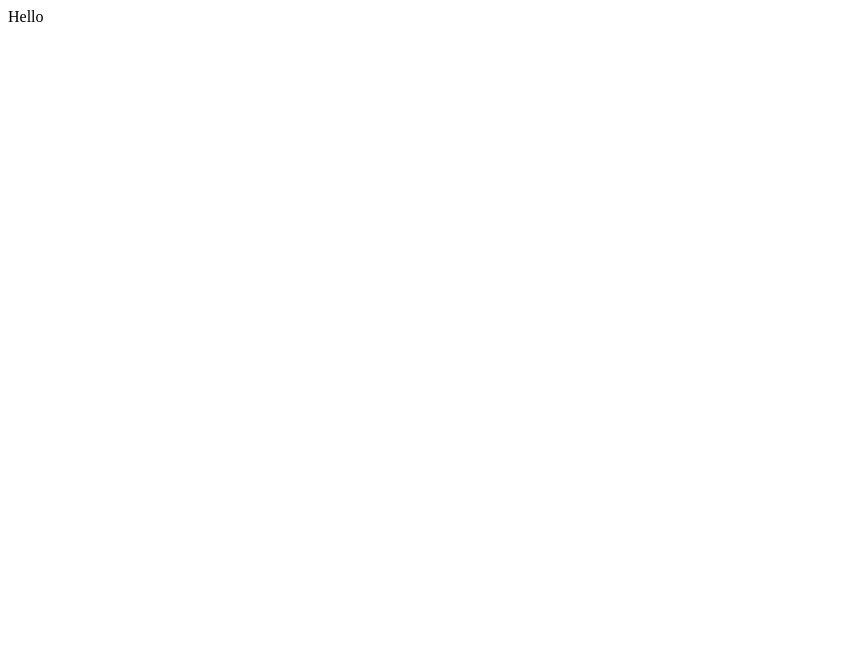
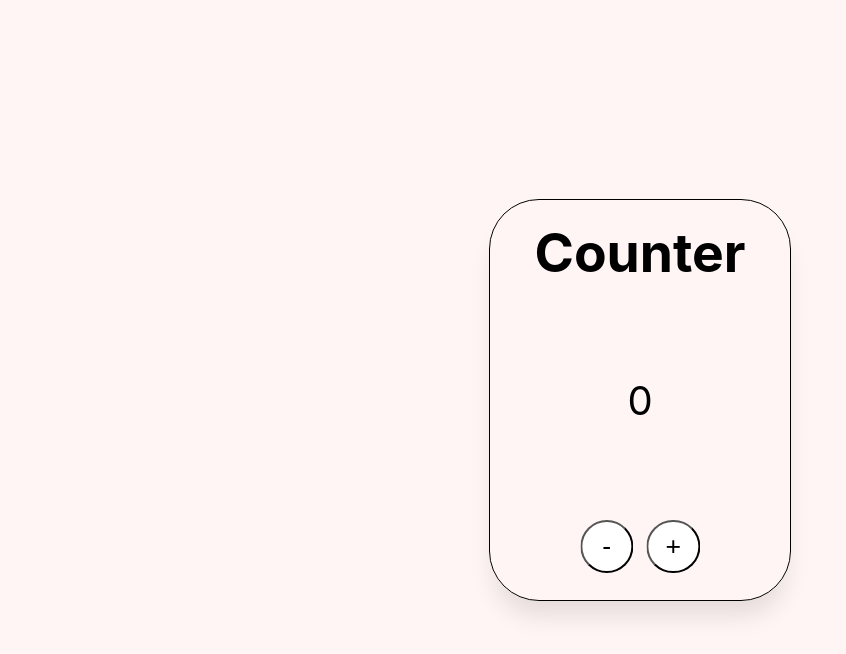
Before and after one commit to phamja1/website, a React (Create React App) app: page / in a window 1280 px wide. Shown: the top 654 px of the page, without its empty margins (0-846 px from the left). Built offline with nearby package versions, Linux system fonts and the light colour scheme.

Commit message:
Add Floating Counter Card

```diff
--- /dev/null
+++ b/src/App.css
@@ -0,0 +1,26 @@
+body {
+    background-color: #fff5f5;
+    font-family: sans-serif;
+}
+
+.floating-card {
+    position: absolute;
+    border-radius: 50px;
+    color: black;
+    width: 300px;
+    height: 400px;
+    display: flex;
+    justify-content: center;
+    align-items: center;
+    border: 0.1em solid black;
+    top: 50vh;
+    left: 50vw;
+    box-shadow: 0 20px 25px -5px rgba(0, 0, 0, 0.1);
+    transform: translate(-50%, -50%);
+}
+
+.floating-card:hover {
+    box-shadow: 0 20px 25px -5px rgba(0, 0, 0, .2),
+        0 10px 10px -5px rgba(0, 0, 0, .2);
+    z-index: 1;
+}
--- a/src/App.tsx
+++ b/src/App.tsx
@@ -1,9 +1,12 @@
 import React from 'react';
+import './App.css'
+import CountCard from './Components/CountCard';
+import NavBar from './Components/NavBar';
 
 function App() {
   return (
     <div className="App">
-      Hello
+      <CountCard />
     </div>
   );
 }
--- /dev/null
+++ b/src/Components/CountCard.tsx
@@ -0,0 +1,29 @@
+import React, { useState } from "react";
+import '../styles/CountCard.css';
+
+function CountCard() {
+    const [counter, setCounter] = useState<number>(0);
+
+    const incrementCounter = () => {
+        setCounter(counter + 1);
+    };
+
+    const decrementCounter = () => {
+        setCounter(counter - 1);
+    };
+    return (
+        <div className="App">
+            <div className="floating-card CountCard">
+                <div className="Counter-title">Counter</div>
+                <div style={{fontSize:'30pt'}}>{counter}</div>
+                <div className="buttons">
+                    <button onClick={decrementCounter} className="btn">-</button>
+                    <button onClick={incrementCounter} className="btn">+</button>
+                </div>
+
+            </div>
+        </div>
+    );
+}
+
+export default CountCard;
--- /dev/null
+++ b/src/index.css
@@ -0,0 +1,13 @@
+body {
+    margin: 0;
+    font-family: -apple-system, BlinkMacSystemFont, 'Segoe UI', 'Roboto', 'Oxygen',
+      'Ubuntu', 'Cantarell', 'Fira Sans', 'Droid Sans', 'Helvetica Neue',
+      sans-serif;
+    -webkit-font-smoothing: antialiased;
+    -moz-osx-font-smoothing: grayscale;
+  }
+
+  code {
+    font-family: source-code-pro, Menlo, Monaco, Consolas, 'Courier New',
+      monospace;
+  }
--- a/src/index.tsx
+++ b/src/index.tsx
@@ -2,6 +2,7 @@ import React from 'react';
 import ReactDOM from 'react-dom/client';
 import App from './App';
 import reportWebVitals from './reportWebVitals';
+import './index.css';
 
 const root = ReactDOM.createRoot(
   document.getElementById('root') as HTMLElement
--- /dev/null
+++ b/src/styles/CountCard.css
@@ -0,0 +1,28 @@
+.Counter-title {
+    font-weight: bold;
+    position: absolute;
+    top: 5%;
+    left: 50%;
+    font-size: 40pt;
+    transform: translate(-50%)
+}
+
+.buttons {
+    position: absolute;
+    bottom: 5%;
+    left: 50%;
+    transform: translate(-50%);
+    display: flex;
+}
+
+.btn {
+    font-size: 20pt;
+    margin: 5pt;
+    height: 2em;
+    width: 2em;
+    cursor: cell;
+    text-align: center;
+    background-color: white;
+    border-radius: 500px;
+    border-color: black;
+}
```
